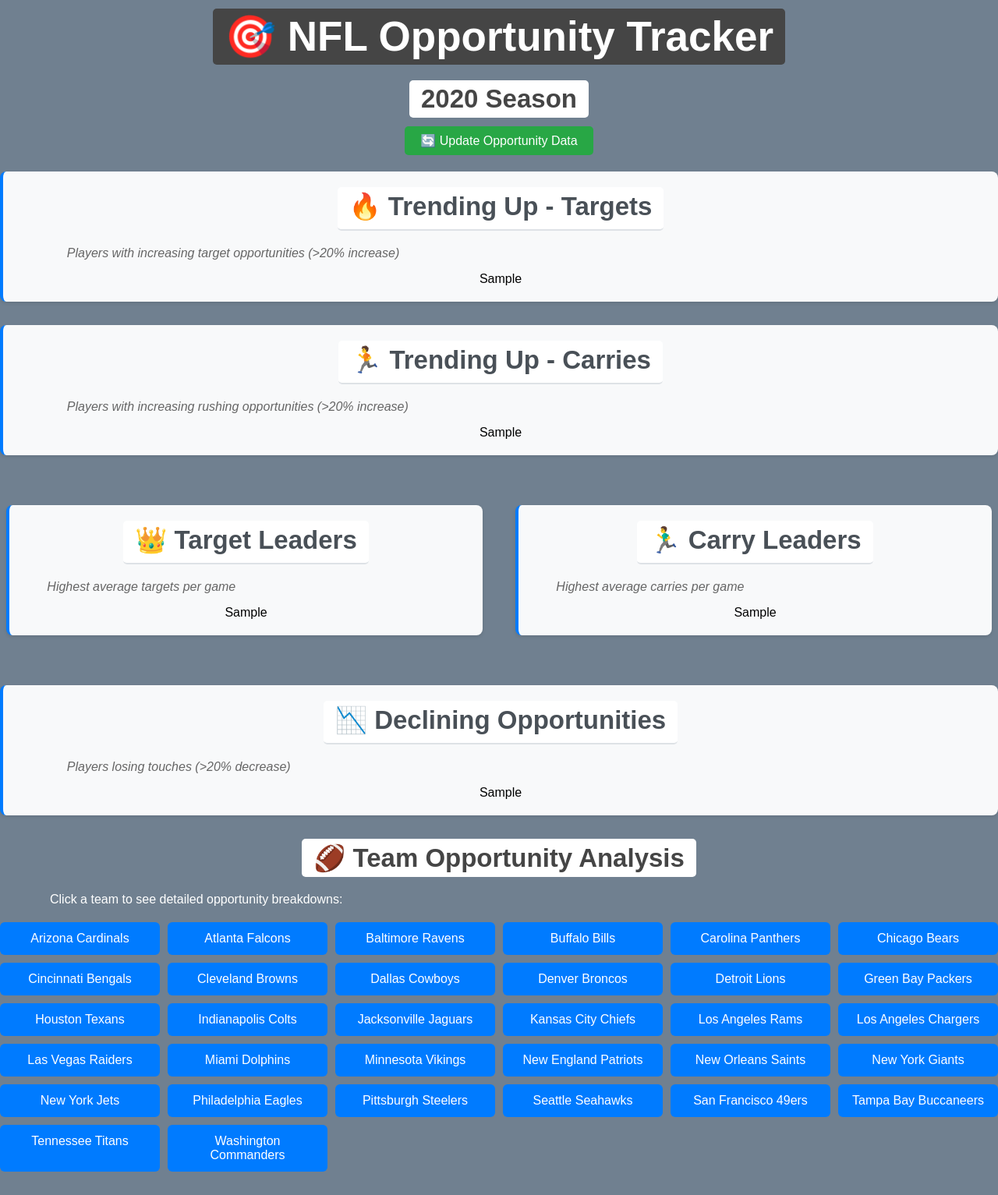
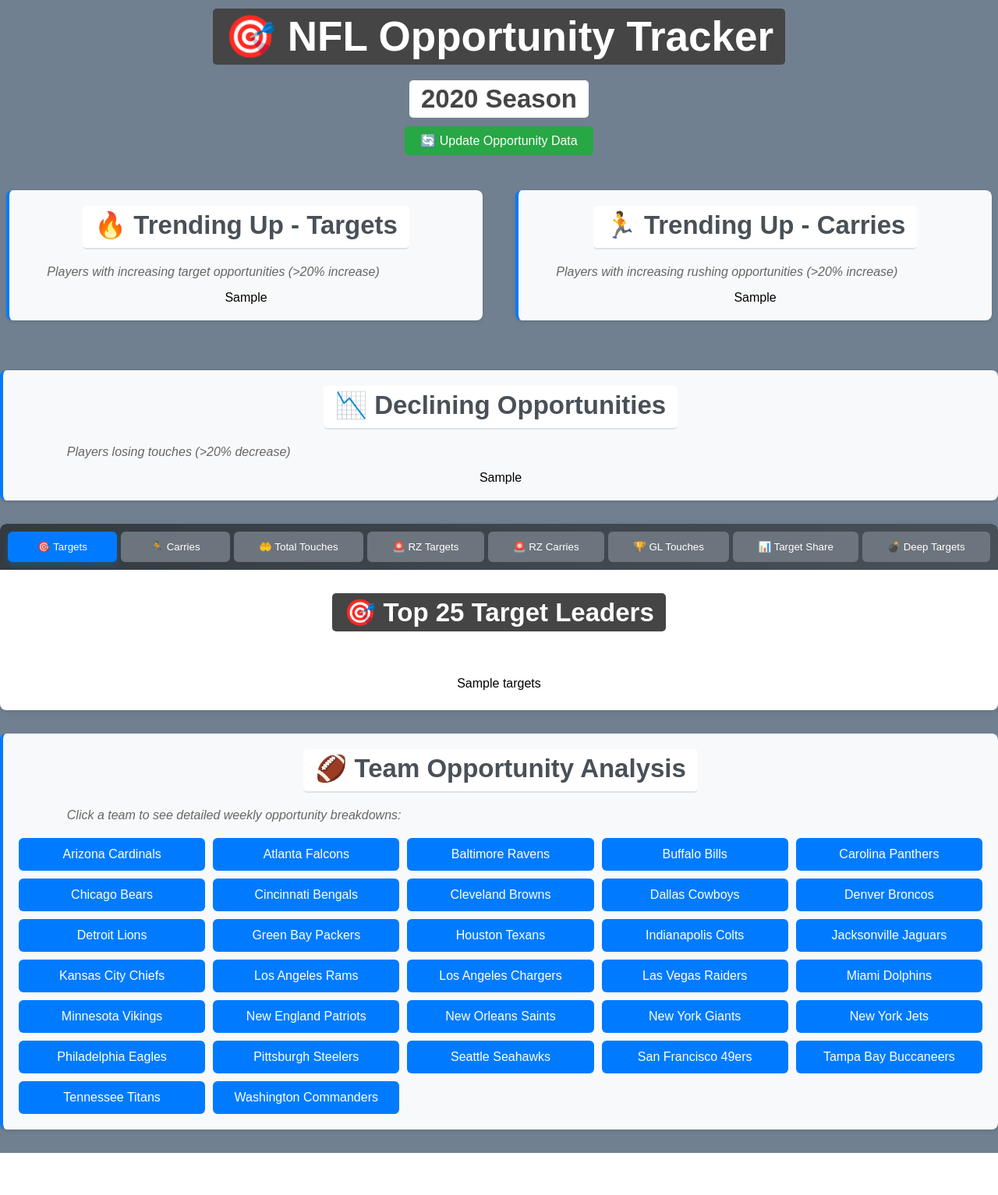
Before and after one commit to Gin-G/NickKnows, a Flask app: template app/nickknows/templates/opportunities-home.html in a window 1280 px wide. Shown: the part 274-1807 px from the top of the page at 78% size. After the commit the page ends 1753 px from the top, so only its background shows below. Run offline with Flask 3, Linux system fonts and the light colour scheme; the template is opened without the code that fills it: most values are stand-ins (such as "Sample title", 1, 10 or a date in 2020); some web fonts are replaced.

Commit message:
Better opps home

```diff
--- a/app/nickknows/nfl/views.py
+++ b/app/nickknows/nfl/views.py
@@ -1106,18 +1106,15 @@ def update_all_snap_counts():
 
 @app.route('/NFL/Opportunities')
 def opportunities_home():
-    """Opportunity tracking home page"""
+    """Opportunity tracking home page with comprehensive leaderboards"""
     try:
         available_years = get_available_years()
         selected_year = get_selected_year()
 
-        print(f"DEBUG: Loading opportunity home for {selected_year}")
+        logger.info(f"Loading opportunity home for {selected_year}")
 
         # Load trend data
         trend_file_path = os.getcwd() + '/nickknows/nfl/data/' + str(selected_year) + '_opportunity_trends.csv'
-
-        print(f"DEBUG: Looking for trend file: {trend_file_path}")
-        print(f"DEBUG: File exists: {os.path.exists(trend_file_path)}")
 
         if not os.path.exists(trend_file_path):
             update_opportunity_data.delay(selected_year)
@@ -1129,10 +1126,9 @@ def opportunities_home():
 
         try:
             trend_data = pd.read_csv(trend_file_path)
-            print(f"DEBUG: Loaded trend data: {len(trend_data)} records")
-            print(f"DEBUG: Trend data columns: {list(trend_data.columns)}")
+            logger.info(f"Loaded trend data: {len(trend_data)} records")
         except Exception as e:
-            print(f"DEBUG: Error loading trend data: {str(e)}")
+            logger.error(f"Error loading trend data: {str(e)}")
             flash(f'Error loading opportunity data: {str(e)}')
             return render_template('opportunities-home.html',
                                  years=available_years,
@@ -1141,43 +1137,158 @@ def opportunities_home():
 
         # Get key insights using the helper functions
         insights = {}
+        leaderboards = {}
 
         try:
+            # Trending insights
             insights['trending_up_targets'] = get_trending_players_view(trend_data, 'targets', 'up')
             insights['trending_up_carries'] = get_trending_players_view(trend_data, 'carries', 'up')
-            insights['target_leaders'] = get_opportunity_leaders_view(trend_data, 'targets')
-            insights['carry_leaders'] = get_opportunity_leaders_view(trend_data, 'carries')
             insights['declining_opportunities'] = get_trending_players_view(trend_data, 'touches', 'down')
 
-            print(f"DEBUG: Generated insights successfully")
+            # Generate comprehensive leaderboards (Top 25)
+            leaderboards['targets'] = get_leaderboard_view(trend_data, 'targets', top_n=25)
+            leaderboards['carries'] = get_leaderboard_view(trend_data, 'carries', top_n=25)
+            leaderboards['touches'] = get_leaderboard_view(trend_data, 'touches', top_n=25)
+            leaderboards['red_zone_targets'] = get_leaderboard_view(trend_data, 'red_zone_targets', top_n=25)
+            leaderboards['red_zone_carries'] = get_leaderboard_view(trend_data, 'red_zone_carries', top_n=25)
+            leaderboards['goal_line_touches'] = get_leaderboard_view(trend_data, 'goal_line_touches', top_n=25)
+            leaderboards['target_share'] = get_leaderboard_view(trend_data, 'target_share', top_n=25)
+            leaderboards['deep_targets'] = get_leaderboard_view(trend_data, 'deep_targets', top_n=25)
+
+            logger.info("Generated all insights and leaderboards successfully")
 
         except Exception as e:
-            print(f"DEBUG: Error generating insights: {str(e)}")
+            logger.error(f"Error generating insights: {str(e)}")
+            import traceback
+            logger.error(traceback.format_exc())
+
             # Provide empty insights rather than failing
             insights = {
-                'trending_up_targets': "<p>No trending data available</p>",
-                'trending_up_carries': "<p>No trending data available</p>",
-                'target_leaders': "<p>No target leader data available</p>",
-                'carry_leaders': "<p>No carry leader data available</p>",
-                'declining_opportunities': "<p>No declining opportunity data available</p>"
+                'trending_up_targets': "<p class='text-muted'>No trending data available</p>",
+                'trending_up_carries': "<p class='text-muted'>No trending data available</p>",
+                'declining_opportunities': "<p class='text-muted'>No declining data available</p>"
             }
+            leaderboards = {}
 
         return render_template('opportunities-home.html',
                              years=available_years,
                              selected_year=selected_year,
                              insights=insights,
+                             leaderboards=leaderboards,
                              loading=False)
 
     except Exception as e:
-        print(f"DEBUG: Major error in opportunities_home: {str(e)}")
+        logger.error(f"Major error in opportunities_home: {str(e)}")
         import traceback
-        traceback.print_exc()
+        logger.error(traceback.format_exc())
 
         flash(f'Error loading opportunity data: {str(e)}')
         return render_template('opportunities-home.html',
                              years=available_years,
                              selected_year=selected_year,
                              loading=False)
+
+
+def get_leaderboard_view(trend_data, metric, top_n=25, min_weeks=2):
+    """Generate a leaderboard for a specific metric"""
+    if len(trend_data) == 0:
+        return f"<p class='text-muted'>No {metric} data available</p>"
+
+    avg_col = f'{metric}_avg'
+
+    if avg_col not in trend_data.columns:
+        return f"<p class='text-warning'>Missing {metric} average data</p>"
+
+    try:
+        # Filter for minimum weeks and positive averages
+        filters = (
+            (trend_data['weeks_played'] >= min_weeks) &
+            (trend_data[avg_col] > 0)
+        )
+
+        leaders = trend_data[filters].copy()
+
+        if len(leaders) == 0:
+            return f"<p class='text-muted'>No {metric} leaders available</p>"
+
+        # Sort by average and take top N
+        leaders = leaders.sort_values(avg_col, ascending=False).head(top_n)
+
+        # Add rank column
+        leaders = leaders.reset_index(drop=True)
+        leaders['rank'] = leaders.index + 1
+
+        # Select columns for display
+        display_cols = ['rank']
+        available_cols = list(leaders.columns)
+
+        if 'player_name' in available_cols:
+            display_cols.append('player_name')
+        if 'position' in available_cols:
+            display_cols.append('position')
+        if 'team' in available_cols:
+            display_cols.append('team')
+        if 'weeks_played' in available_cols:
+            display_cols.append('weeks_played')
+        if avg_col in available_cols:
+            display_cols.append(avg_col)
+        if f'{metric}_latest' in available_cols:
+            display_cols.append(f'{metric}_latest')
+        if f'{metric}_max' in available_cols:
+            display_cols.append(f'{metric}_max')
+        if f'{metric}_trend' in available_cols:
+            display_cols.append(f'{metric}_trend')
+
+        if len(display_cols) < 3:
+            return f"<p class='text-warning'>Insufficient data for {metric} leaderboard</p>"
+
+        leaders_display = leaders[display_cols].copy()
+
+        # Round numeric columns
+        numeric_cols = leaders_display.select_dtypes(include=[np.number]).columns
+        for col in numeric_cols:
+            if col == 'rank' or col == 'weeks_played':
+                continue  # Keep these as integers
+            leaders_display[col] = leaders_display[col].round(2)
+
+        # Format column names
+        col_rename = {
+            'rank': 'Rank',
+            'player_name': 'Player',
+            'position': 'Pos',
+            'team': 'Team',
+            'weeks_played': 'Weeks',
+            f'{metric}_avg': f'Avg',
+            f'{metric}_latest': 'Latest',
+            f'{metric}_max': 'Max',
+            f'{metric}_trend': 'Trend %'
+        }
+
+        leaders_display = leaders_display.rename(columns=col_rename)
+
+        # Style the output
+        styled = leaders_display.style.hide(axis="index")
+
+        # Add background gradient to the average column
+        if 'Avg' in leaders_display.columns:
+            styled = styled.background_gradient(subset=['Avg'], cmap='YlGn')
+
+        # Add trend color coding if trend exists
+        if 'Trend %' in leaders_display.columns:
+            def trend_color(val):
+                if val > 10:
+                    return 'background-color: #d4edda; color: #155724'
+                elif val < -10:
+                    return 'background-color: #f8d7da; color: #721c24'
+                else:
+                    return ''
+            styled = styled.applymap(trend_color, subset=['Trend %'])
+
+        return styled.to_html(classes="table table-sm table-striped", escape=False)
+
+    except Exception as e:
+        logger.error(f"Error in get_leaderboard_view for {metric}: {str(e)}")
+        return f"<p class='text-danger'>Error generating {metric} leaderboard: {str(e)}</p>"
 
 @app.route('/NFL/Opportunities/<team>')
 def team_opportunities(team):
--- a/app/nickknows/templates/opportunities-home.html
+++ b/app/nickknows/templates/opportunities-home.html
@@ -1,17 +1,8 @@
 <!DOCTYPE html>
 <html>
 <head>
-    <!-- Font Awesome -->
     <link rel="stylesheet" href="https://cdnjs.cloudflare.com/ajax/libs/font-awesome/6.0.0/css/all.min.css">
 
-    <script>
-        function toggleMenu() {
-            const navLinks = document.getElementById('navLinks');
-            navLinks.classList.toggle('active');
-        }
-    </script>
-
-    <!-- Google tag (gtag.js) -->
     <script async src="https://www.googletagmanager.com/gtag/js?id=G-YMZBTB7JST"></script>
     <script>
         window.dataLayer = window.dataLayer || [];
@@ -20,25 +11,71 @@
         gtag('config', 'G-YMZBTB7JST');
     </script>
 
-    <!-- Google Adsense tag (gtag.js) -->
-    <script async src="https://pagead2.googlesyndication.com/pagead/js/adsbygoogle.js?client=ca-pub-5450333101463376"
-    crossorigin="anonymous"></script>
-
     <meta name="viewport" content="width=device-width, initial-scale=1.0">
-    <link rel="stylesheet" href="{{url_for('static',  filename='style.css')}}" type="text/css">
-    <script src="https://code.jquery.com/jquery-3.6.1.min.js" integrity="sha256-o88AwQnZB+VDvE9tvIXrMQaPlFFSUTR+nldQm1LuPXQ=" crossorigin="anonymous"></script>
+    <link rel="stylesheet" href="{{url_for('static', filename='style.css')}}" type="text/css">
+    <script src="https://code.jquery.com/jquery-3.6.1.min.js"></script>
     <script>
         $(function(){
             $('#nfl_navbar').load("{{ url_for('nfl_navbar') }}")
-        })
-    </script>
-    <script>
-        $(function(){
             $('#header').load("{{ url_for('header') }}")
         })
     </script>
 
     <style>
+        .leaderboard-tabs {
+            margin: 30px 0;
+            background: white;
+            border-radius: 8px;
+            box-shadow: 0 2px 8px rgba(0,0,0,0.1);
+            overflow: hidden;
+        }
+
+        .tab-buttons {
+            display: flex;
+            flex-wrap: wrap;
+            background: linear-gradient(135deg, #343a40 0%, #495057 100%);
+            padding: 10px;
+            gap: 5px;
+        }
+
+        .tab-btn {
+            padding: 12px 20px;
+            background-color: #6c757d;
+            color: white;
+            border: none;
+            border-radius: 6px;
+            cursor: pointer;
+            font-weight: 500;
+            transition: all 0.3s ease;
+            flex: 1 1 auto;
+            min-width: 140px;
+        }
+
+        .tab-btn:hover {
+            background-color: #495057;
+            transform: translateY(-2px);
+        }
+
+        .tab-btn.active {
+            background-color: #007bff;
+            box-shadow: 0 4px 8px rgba(0,123,255,0.3);
+        }
+
+        .tab-content {
+            display: none;
+            padding: 25px;
+            animation: fadeIn 0.3s ease-in;
+        }
+
+        .tab-content.active {
+            display: block;
+        }
+
+        @keyframes fadeIn {
+            from { opacity: 0; transform: translateY(10px); }
+            to { opacity: 1; transform: translateY(0); }
+        }
+
         .opportunity-section {
             margin: 30px 0;
             padding: 20px;
@@ -52,24 +89,6 @@
             color: #495057;
             border-bottom: 2px solid #dee2e6;
             padding-bottom: 10px;
-        }
-
-        .trend-positive {
-            color: #28a745;
-            font-weight: bold;
-        }
-
-        .trend-negative {
-            color: #dc3545;
-            font-weight: bold;
-        }
-
-        .trend-neutral {
-            color: #6c757d;
-        }
-
-        .team-links {
-            margin: 30px 0;
         }
 
         .teams-grid {
@@ -151,6 +159,7 @@
     {% if loading %}
         <div class="loading-message">
             <p>📊 Opportunity data is being calculated from play-by-play data...</p>
+            <p>This analyzes every target, carry, and situational opportunity.</p>
             <p>Please refresh the page in a moment.</p>
         </div>
     {% else %}
@@ -160,57 +169,34 @@
             </a>
         </div>
 
+        <!-- Trending Insights Section -->
         {% if insights %}
-            <!-- Trending Up - Targets -->
-            {% if insights.trending_up_targets %}
-                <div class="opportunity-section">
-                    <h2>🔥 Trending Up - Targets</h2>
-                    <p>Players with increasing target opportunities (>20% increase)</p>
-                    <div class="table-wrapper">
-                        {{ insights.trending_up_targets | safe }}
-                    </div>
-                </div>
-            {% endif %}
-
-            <!-- Trending Up - Carries -->
-            {% if insights.trending_up_carries %}
-                <div class="opportunity-section">
-                    <h2>🏃 Trending Up - Carries</h2>
-                    <p>Players with increasing rushing opportunities (>20% increase)</p>
-                    <div class="table-wrapper">
-                        {{ insights.trending_up_carries | safe }}
-                    </div>
-                </div>
-            {% endif %}
-
-            <!-- Target Leaders and Carry Leaders side by side -->
             <div class="nfl-row">
-                {% if insights.target_leaders %}
+                {% if insights.trending_up_targets %}
                 <div class="nfl-column">
                     <div class="opportunity-section">
-                        <h2>👑 Target Leaders</h2>
-                        <p>Highest average targets per game</p>
+                        <h2>🔥 Trending Up - Targets</h2>
+                        <p>Players with increasing target opportunities (>20% increase)</p>
                         <div class="table-wrapper">
-                            {{ insights.target_leaders | safe }}
+                            {{ insights.trending_up_targets | safe }}
                         </div>
                     </div>
                 </div>
                 {% endif %}
 
-                {% if insights.carry_leaders %}
+                {% if insights.trending_up_carries %}
                 <div class="nfl-column">
                     <div class="opportunity-section">
-                        <h2>🏃‍♂️ Carry Leaders</h2>
-                        <p>Highest average carries per game</p>
+                        <h2>🏃 Trending Up - Carries</h2>
+                        <p>Players with increasing rushing opportunities (>20% increase)</p>
                         <div class="table-wrapper">
-                            {{ insights.carry_leaders | safe }}
+                            {{ insights.trending_up_carries | safe }}
                         </div>
                     </div>
                 </div>
                 {% endif %}
             </div>
 
-            <!-- Declining Opportunities -->
             {% if insights.declining_opportunities %}
                 <div class="opportunity-section">
                     <h2>📉 Declining Opportunities</h2>
@@ -222,10 +208,107 @@
             {% endif %}
         {% endif %}
 
+        <!-- Comprehensive Leaderboards with Tabs -->
+        {% if leaderboards %}
+        <div class="leaderboard-tabs">
+            <div class="tab-buttons">
+                <button class="tab-btn active" onclick="showTab('targets')">
+                    🎯 Targets
+                </button>
+                <button class="tab-btn" onclick="showTab('carries')">
+                    🏃 Carries
+                </button>
+                <button class="tab-btn" onclick="showTab('touches')">
+                    🤲 Total Touches
+                </button>
+                <button class="tab-btn" onclick="showTab('red_zone_targets')">
+                    🚨 RZ Targets
+                </button>
+                <button class="tab-btn" onclick="showTab('red_zone_carries')">
+                    🚨 RZ Carries
+                </button>
+                <button class="tab-btn" onclick="showTab('goal_line_touches')">
+                    🏆 GL Touches
+                </button>
+                <button class="tab-btn" onclick="showTab('target_share')">
+                    📊 Target Share
+                </button>
+                <button class="tab-btn" onclick="showTab('deep_targets')">
+                    💣 Deep Targets
+                </button>
+            </div>
+
+            <!-- Tab Contents -->
+            <div id="targets-tab" class="tab-content active">
+                <h3>🎯 Top 25 Target Leaders</h3>
+                <p>Players receiving the most pass targets per game</p>
+                <div class="table-wrapper">
+                    {{ leaderboards.targets | safe }}
+                </div>
+            </div>
+
+            <div id="carries-tab" class="tab-content">
+                <h3>🏃 Top 25 Carry Leaders</h3>
+                <p>Players with the most rushing attempts per game</p>
+                <div class="table-wrapper">
+                    {{ leaderboards.carries | safe }}
+                </div>
+            </div>
+
+            <div id="touches-tab" class="tab-content">
+                <h3>🤲 Top 25 Total Touches</h3>
+                <p>Combined targets and carries per game</p>
+                <div class="table-wrapper">
+                    {{ leaderboards.touches | safe }}
+                </div>
+            </div>
+
+            <div id="red_zone_targets-tab" class="tab-content">
+                <h3>🚨 Top 25 Red Zone Target Leaders</h3>
+                <p>Targets inside the opponent's 20-yard line</p>
+                <div class="table-wrapper">
+                    {{ leaderboards.red_zone_targets | safe }}
+                </div>
+            </div>
+
+            <div id="red_zone_carries-tab" class="tab-content">
+                <h3>🚨 Top 25 Red Zone Carry Leaders</h3>
+                <p>Rushing attempts inside the opponent's 20-yard line</p>
+                <div class="table-wrapper">
+                    {{ leaderboards.red_zone_carries | safe }}
+                </div>
+            </div>
+
+            <div id="goal_line_touches-tab" class="tab-content">
+                <h3>🏆 Top 25 Goal Line Touch Leaders</h3>
+                <p>Opportunities inside the 5-yard line (prime scoring position)</p>
+                <div class="table-wrapper">
+                    {{ leaderboards.goal_line_touches | safe }}
+                </div>
+            </div>
+
+            <div id="target_share-tab" class="tab-content">
+                <h3>📊 Top 25 Target Share Leaders</h3>
+                <p>Percentage of team's total targets</p>
+                <div class="table-wrapper">
+                    {{ leaderboards.target_share | safe }}
+                </div>
+            </div>
+
+            <div id="deep_targets-tab" class="tab-content">
+                <h3>💣 Top 25 Deep Target Leaders</h3>
+                <p>Targets traveling 20+ yards downfield</p>
+                <div class="table-wrapper">
+                    {{ leaderboards.deep_targets | safe }}
+                </div>
+            </div>
+        </div>
+        {% endif %}
+
         <!-- Team Links -->
-        <div class="team-links">
+        <div class="opportunity-section">
             <h2>🏈 Team Opportunity Analysis</h2>
-            <p>Click a team to see detailed opportunity breakdowns:</p>
+            <p>Click a team to see detailed weekly opportunity breakdowns:</p>
             <div class="teams-grid">
                 <a href="{{url_for('team_opportunities', team='ARI')}}" class="team-link">Arizona Cardinals</a>
                 <a href="{{url_for('team_opportunities', team='ATL')}}" class="team-link">Atlanta Falcons</a>
@@ -261,13 +344,31 @@
                 <a href="{{url_for('team_opportunities', team='WAS')}}" class="team-link">Washington Commanders</a>
             </div>
         </div>
+    {% endif %}
 
-        {% if not insights %}
-        <div class="no-data">
-            <p>No opportunity insights available.</p>
-            <p>Click "Update Opportunity Data" to generate the latest analysis.</p>
-        </div>
-        {% endif %}
-    {% endif %}
+    <script>
+        function showTab(tabName) {
+            // Hide all tab contents
+            const tabContents = document.querySelectorAll('.tab-content');
+            tabContents.forEach(content => {
+                content.classList.remove('active');
+            });
+
+            // Remove active class from all buttons
+            const tabButtons = document.querySelectorAll('.tab-btn');
+            tabButtons.forEach(btn => {
+                btn.classList.remove('active');
+            });
+
+            // Show selected tab
+            const selectedTab = document.getElementById(tabName + '-tab');
+            if (selectedTab) {
+                selectedTab.classList.add('active');
+            }
+
+            // Highlight selected button
+            event.target.classList.add('active');
+        }
+    </script>
 </body>
 </html>
```
Also changed, not shown: other parts of app/nickknows/templates/opportunities-home.html (+24 -35 lines).
